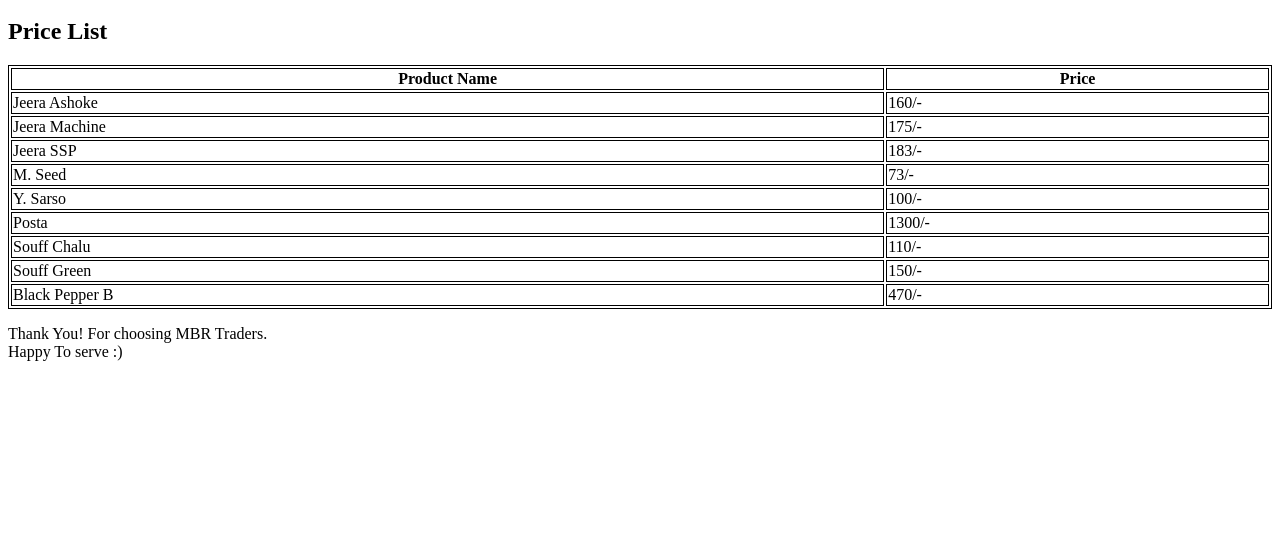
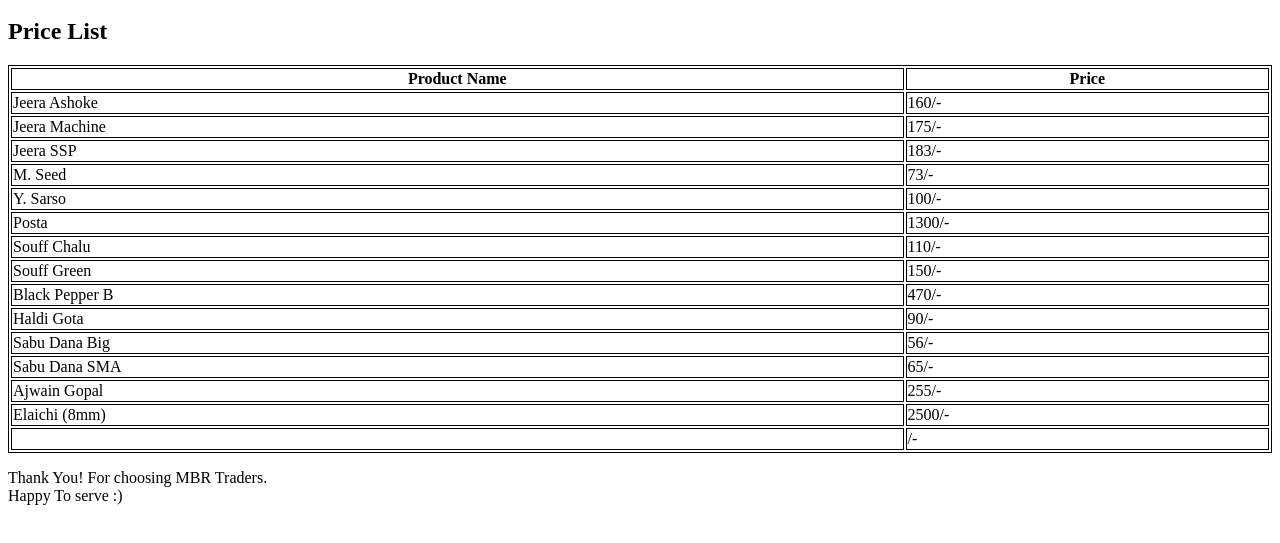
Before and after one commit to adityatambi/adityatambi.github.io, a plain HTML site: page index.html in a window 1280 px wide. Shown: the part 119-662 px from the top of the page. Drawn offline with Linux system fonts and the light colour scheme.

Commit message:
Update index.html

```diff
--- a/index.html
+++ b/index.html
@@ -59,6 +59,30 @@ table.center {
       <td>Black Pepper B</td>
       <td>470/-</td>
   </tr>
+  <tr>
+      <td>Haldi Gota</td>
+      <td>90/-</td>
+  </tr>
+  <tr>
+      <td>Sabu Dana Big</td>
+      <td>56/-</td>
+  </tr>
+  <tr>
+      <td>Sabu Dana SMA</td>
+      <td>65/-</td>
+  </tr>
+  <tr>
+      <td>Ajwain Gopal</td>
+      <td>255/-</td>
+  </tr>
+  <tr>
+      <td>Elaichi (8mm)</td>
+      <td>2500/-</td>
+  </tr>
+  <tr>
+      <td> </td>
+      <td> /-</td>
+  </tr>
 </table>
 <p>Thank You! For choosing MBR Traders.<br>Happy To serve :)</p>
     </body>
```
